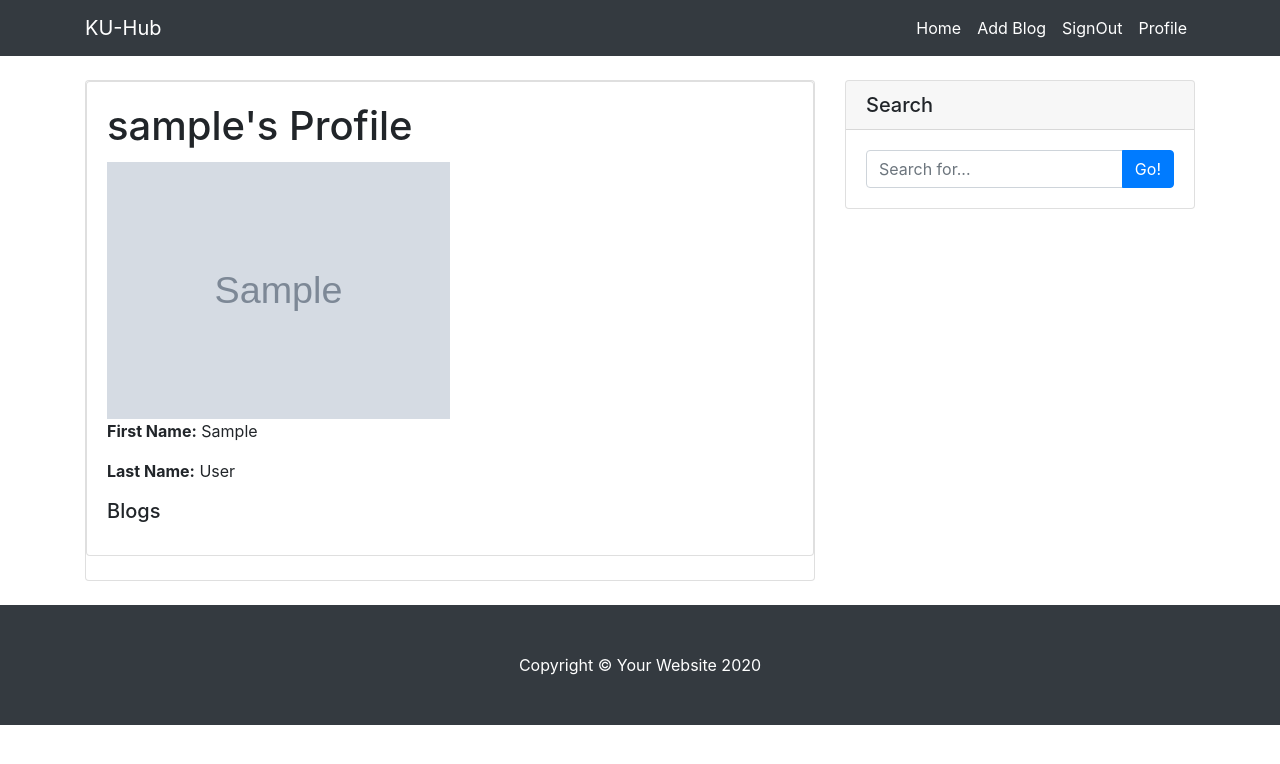
After one commit to NarawishS/ku-hub, a Django app: page /profile/1 in a window 1280 px wide. The commit adds this page. Shown: the top 764 px of the page. Run offline with Django 3.2, Linux system fonts and the light colour scheme; tables that the repository leaves empty hold one stand-in row (values such as "Sample post"); grey boxes marked "Sample" are stand-in pictures; data that the repository does not hold is empty; some libraries are stand-ins or nearby versions.

Commit message:
user profile (unfinished)

```diff
--- a/kuhub/admin.py
+++ b/kuhub/admin.py
@@ -1,8 +1,9 @@
 from django.contrib import admin
 
-from kuhub.models import Blog, Comment, BlogReport, CommentReport
+from kuhub.models import Blog, Comment, BlogReport, CommentReport, Profile
 
 admin.site.register(Blog)
 admin.site.register(Comment)
 admin.site.register(BlogReport)
 admin.site.register(CommentReport)
+admin.site.register(Profile)
--- a/kuhub/models/__init__.py
+++ b/kuhub/models/__init__.py
@@ -1,2 +1,3 @@
 from .blog import *
 from .comment import *
+from .user import *
--- a/kuhub/models/blog.py
+++ b/kuhub/models/blog.py
@@ -8,7 +8,7 @@ class Blog(models.Model):
     title = models.CharField(max_length=50)
     text = models.TextField()
     pub_date = models.DateTimeField(auto_now_add=True)
-    author = models.ForeignKey(User, on_delete=models.CASCADE)
+    author = models.ForeignKey(User, related_name="blogs", on_delete=models.CASCADE)
     tags = TaggableManager(blank=True)
     likes = models.ManyToManyField(User, related_name='blog_likes', blank=True)
     dislikes = models.ManyToManyField(User, related_name='blog_dislikes', blank=True)
@@ -31,7 +31,7 @@ class Blog(models.Model):
 
 class BlogReport(models.Model):
     TOPIC_CHOICES = (
-        ('Fake new', 'Fake new'), ('Spam', 'Spam'), ('Create conflict', 'Create conflict'), ('Threat', 'Threat'),
+        ('Fake news', 'Fake news'), ('Spam', 'Spam'), ('Create conflict', 'Create conflict'), ('Threat', 'Threat'),
         ('Violence', 'Violence'), ('Indecent words', 'Indecent words'), ('Sexual Harassment', 'Sexual Harassment'),
         ('Others', 'Others')
     )
--- a/kuhub/models/comment.py
+++ b/kuhub/models/comment.py
@@ -8,7 +8,7 @@ class Comment(models.Model):
     blog = models.ForeignKey(Blog, related_name="comments", on_delete=models.CASCADE)
     text = models.TextField()
     pub_date = models.DateTimeField(auto_now_add=True)
-    author = models.ForeignKey(User, on_delete=models.CASCADE)
+    author = models.ForeignKey(User, related_name="comments", on_delete=models.CASCADE)
     likes = models.ManyToManyField(User, related_name='comment_likes', blank=True)
     dislikes = models.ManyToManyField(User, related_name='comment_dislikes', blank=True)
 
--- /dev/null
+++ b/kuhub/models/user.py
@@ -0,0 +1,19 @@
+from django.db import models
+from django.contrib.auth.models import User
+from django.dispatch import receiver
+from allauth.account.signals import user_signed_up
+
+
+class Profile(models.Model):
+    user = models.OneToOneField(User, null=True, on_delete=models.CASCADE)
+    bio = models.TextField(default='Nonono')
+    profile_pic = models.ImageField(null=True, blank=True, upload_to='images/profile/')
+
+    def __str__(self):
+        return str(self.user)
+
+
+@receiver(user_signed_up)
+def user_signed_up_(request, user, sociallogin=None, **kwargs):
+    if sociallogin:
+        Profile.objects.create(user=user)
--- a/kuhub/templates/account/login.html
+++ b/kuhub/templates/account/login.html
@@ -45,6 +45,11 @@
                             <span class="sr-only">(current)</span>
                         </a>
                     </li>
+                    <li class="nav-item active">
+                        <a class="nav-link" href={% url 'kuhub:profile-page' request.user.id %}> Profile
+                            <span class="sr-only">(current)</span>
+                        </a>
+                    </li>
                 {% else %}
                     <li class="nav-item active">
                         <a class="nav-link" href={% url 'account_login' %}>Login
--- a/kuhub/templates/account/logout.html
+++ b/kuhub/templates/account/logout.html
@@ -43,6 +43,11 @@
                             <span class="sr-only">(current)</span>
                         </a>
                     </li>
+                    <li class="nav-item active">
+                        <a class="nav-link" href={% url 'kuhub:profile-page' request.user.id %}> Profile
+                            <span class="sr-only">(current)</span>
+                        </a>
+                    </li>
                 {% else %}
                     <li class="nav-item active">
                         <a class="nav-link" href={% url 'account_login' %}>Login
--- a/kuhub/templates/kuhub/base.html
+++ b/kuhub/templates/kuhub/base.html
@@ -45,6 +45,11 @@
                 {% if user.is_authenticated %}
                     <li class="nav-item active">
                         <a class="nav-link" href={% url 'account_logout' %}> SignOut
+                            <span class="sr-only">(current)</span>
+                        </a>
+                    </li>
+                    <li class="nav-item active">
+                        <a class="nav-link" href={% url 'kuhub:profile-page' request.user.id %}> Profile
                             <span class="sr-only">(current)</span>
                         </a>
                     </li>
--- a/kuhub/templates/kuhub/blog_detail.html
+++ b/kuhub/templates/kuhub/blog_detail.html
@@ -18,7 +18,7 @@
         </div>
         <div class="card-footer text-muted">
             Posted on {{ object.pub_date }} by
-            <a href="#">{{ object.author }}</a>
+            <a href="{% url 'kuhub:profile-page' object.author.id %}">{{ object.author.username }}</a>
             {% for tag in blog.tags.all %}
             <span class="badge badge-secondary">{{ tag.name }}</span>
             {% endfor %}
@@ -75,7 +75,7 @@
         </div>
         <div class="card-footer text-muted">
             Posted on {{ comment.pub_date}} by
-            <a href="#">{{ comment.author }}</a>
+            <a href="{% url 'kuhub:profile-page' comment.author.id %}">{{ comment.author.username }}</a>
             <br>
             <a href="{% url 'kuhub:comment_report' blog.pk comment.pk %}">Report this comment</a>
         </div>
--- a/kuhub/templates/kuhub/index.html
+++ b/kuhub/templates/kuhub/index.html
@@ -18,7 +18,7 @@
         </div>
         <div class="card-footer text-muted">
             Posted on {{ blog.pub_date}} by
-            <a href="#">{{ blog.author }}</a>
+            <a href="{% url 'kuhub:profile-page' blog.author.id %}">{{ blog.author.username }}</a>
             {% for tag in blog.tags.all %}
             <span class="badge badge-secondary">{{ tag.name }}</span>
             {% endfor %}
--- /dev/null
+++ b/kuhub/templates/kuhub/user_profile.html
@@ -0,0 +1,32 @@
+{% extends "kuhub/base.html" %}
+
+{% block content %}
+<div class="col-md-8">
+    <div class="card mb-4 mt-4">
+        {% if request.user == user %}
+        <a class="btn btn-outline-info" href="{% url 'kuhub:profile-edit' %}">Edit profile</a>
+        {% endif %}
+        <div class="card mb-4">
+            <div class="card-body">
+                <h1 class="card-title">{{ user.username }}'s Profile</h1>
+
+                {% if user.profile.profile_pic %}
+                <img src="{{ user.profile.profile_pic.url }}" width=100 height=100 style="object-fit: cover; width: 50%; height: 50%;">
+                {% endif %}
+
+                <p class="card-text"><b>First Name:</b> {{user.first_name}}<br/></p>
+                <p class="card-text"><b>Last Name:</b> {{user.last_name}}</p>
+
+                <h5 class="card-title">Blogs</h5>
+                {% for your_blog in user.blogs.all %}
+                <a href="{% url 'kuhub:blog-detail' your_blog.id %}">{{ your_blog.title }}</a>
+                {% for tag in your_blog.tags.all %}
+                <span class="badge badge-secondary">{{ tag.name }}</span>
+                {% endfor %}
+                <br/>
+                {% endfor %}
+            </div>
+        </div>
+    </div>
+</div>
+{% endblock %}
--- a/kuhub/urls.py
+++ b/kuhub/urls.py
@@ -18,4 +18,6 @@ urlpatterns = [
     path('dislike/<int:pk>', views.user_dislike, name='dislike_blog'),
     path('blog/<int:pk>/like_comment', views.comment_like, name='like_comment'),
     path('blog/<int:pk>/dislike_comment', views.comment_dislike, name='dislike_comment'),
+    path('profile_edit/', views.update_user, name='profile-edit'),
+    path('profile/<int:pk>', views.ProfilePageView.as_view(), name='profile-page'),
 ]
--- a/kuhub/views/__init__.py
+++ b/kuhub/views/__init__.py
@@ -1,2 +1,3 @@
 from .blog_view import *
 from .comment_view import *
+from .user_view import *
--- /dev/null
+++ b/kuhub/views/user_view.py
@@ -0,0 +1,34 @@
+from django.views.generic import DetailView
+
+from kuhub.forms import EditProfileForm, ExtendProfileForm
+from django.shortcuts import render, get_object_or_404, redirect
+from django.contrib.auth.decorators import login_required
+from django.contrib.auth.models import User
+
+
+class ProfilePageView(DetailView):
+    model = User
+    template_name = 'kuhub/user_profile.html'
+
+    def get_context_data(self, *args, **kwargs):
+        context = super(ProfilePageView, self).get_context_data()
+        locate = get_object_or_404(User, id=self.kwargs['pk'])
+
+        context["locate"] = locate
+        return context
+
+
+@login_required
+def update_user(request):
+    form = EditProfileForm(instance=request.user)
+    profile_form = ExtendProfileForm(instance=request.user.profile)
+    if request.method == 'POST':
+        form = EditProfileForm(request.POST, instance=request.user)
+        profile_form = ExtendProfileForm(request.POST, instance=request.user.profile)
+
+        if form.is_valid() and profile_form.is_valid():
+            form.save()
+            profile_form.save()
+
+            return redirect('kuhub:profile-page', pk=request.user.id)
+    return render(request, 'kuhub/profile_edit.html', {'form': form, 'profile_form': profile_form})
--- a/mysite/urls.py
+++ b/mysite/urls.py
@@ -15,9 +15,13 @@ Including another URLconf
 """
 from django.contrib import admin
 from django.urls import path, include
+from django.conf import settings
+from django.conf.urls.static import static
+
 
 urlpatterns = [
     path('admin/', admin.site.urls),
     path('accounts/', include('allauth.urls')),
     path('', include('kuhub.urls')),
-]
+
+] + static(settings.MEDIA_URL, document_root=settings.MEDIA_ROOT)
```
Also changed, not shown: kuhub/forms.py (added, +15 -0 lines), kuhub/templates/kuhub/profile_edit.html (added, +20 -0 lines), mysite/settings.py (+8 -0 lines), 1 other file.
